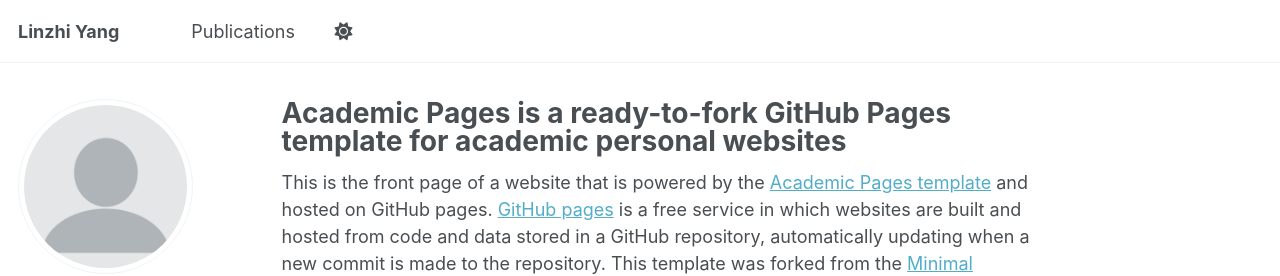
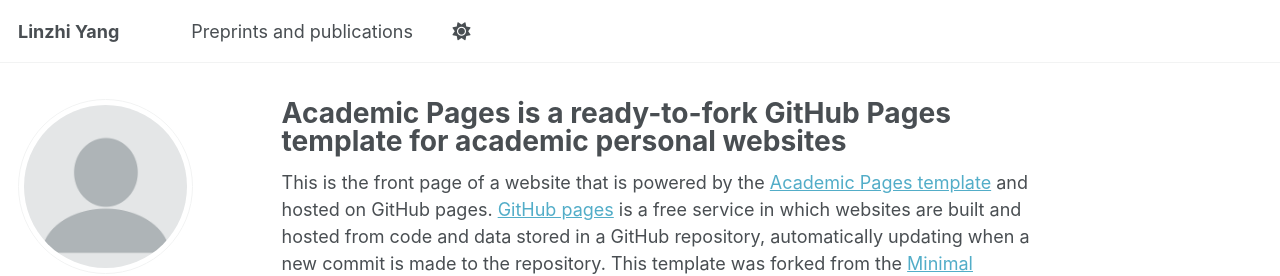
Before and after one commit to linzhi-yang/linzhi-yang.github.io, a Jekyll site: the page built from _pages/about.md, in a window 1280 px wide. Shown: the top 276 px of the page. Built offline with Jekyll 4.4.1, drawn with Linux system fonts in a browser that asks for light colours; some web fonts are replaced; a script bundle is joined from its source files by our own code; library files that are not in the unit come from our copies.

Commit message:
Update navigation.yml

```diff
--- a/_data/navigation.yml
+++ b/_data/navigation.yml
@@ -8,7 +8,7 @@
 #      Markdown formatted page while the second is generated using JSON.
 
 main:
-  - title: "Publications"
+  - title: "Preprints and publications"
     url: /publications/
 
 #  - title: "Talks"
```
